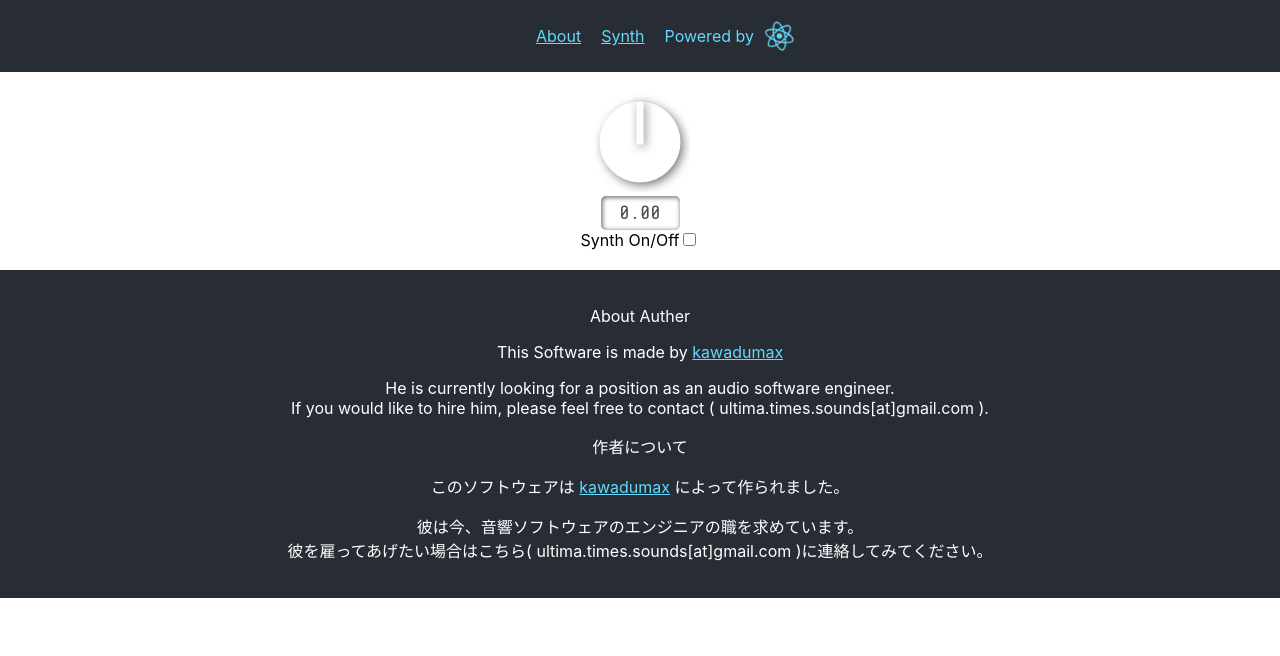
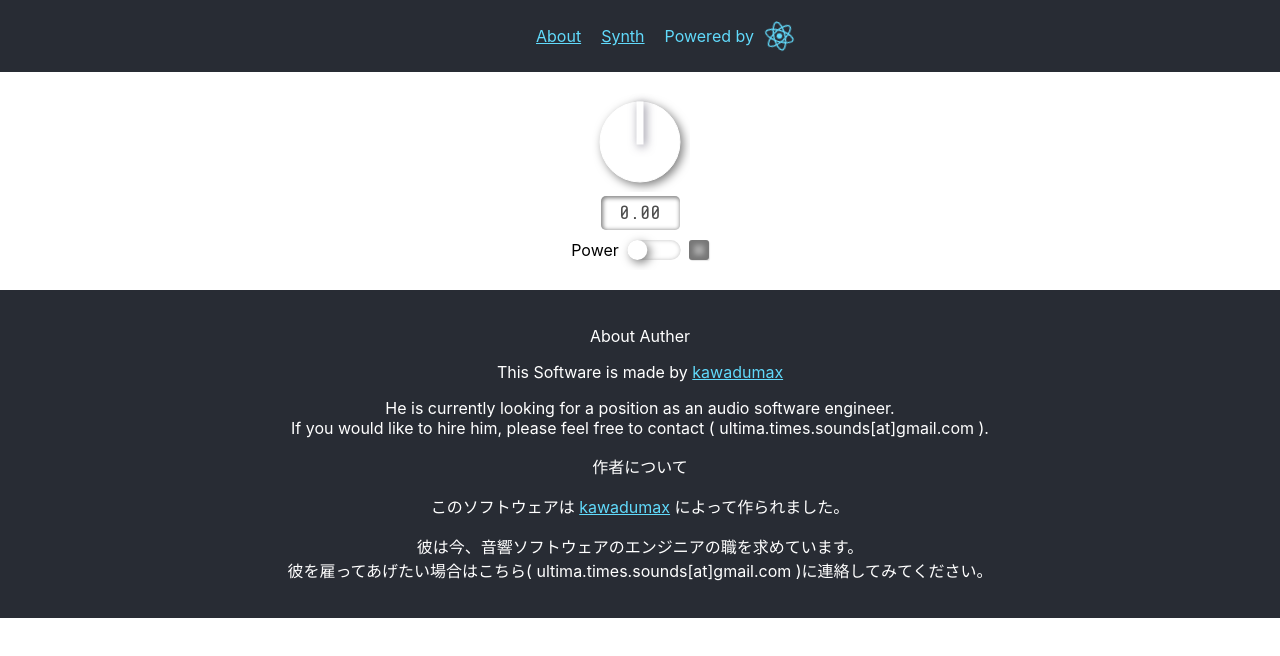
Before and after one commit to kawadumax/WebAudioSynthesizer, a React (Create React App) app: page / in a window 1280 px wide. Shown: the top 656 px of the page. Built offline with nearby package versions, Linux system fonts and the light colour scheme.

Commit message:
パワースイッチコンポーネントを追加

```diff
--- a/src/components/Synth.tsx
+++ b/src/components/Synth.tsx
@@ -1,6 +1,7 @@
 import React, { useEffect, useState } from "react";
 import "@styles/Synth.scss";
 import GainKnob from "@components/controls/GainKnob";
+import PowerToggle from "./controls/PowerToggle";
 
 const Synth = () => {
   // オーディオコンテキストの初期化
@@ -55,13 +56,7 @@ const Synth = () => {
   return (
     <div className="synth" id="synth">
       {audioContext && <GainKnob audioContext={audioContext}></GainKnob>}
-      <label htmlFor="synthToggle">Synth On/Off</label>
-      <input
-        type="checkbox"
-        id="synthToggle"
-        checked={synthEnabled}
-        onChange={handleCheckboxChange}
-      />
+      <PowerToggle></PowerToggle>
     </div>
   );
 };
--- /dev/null
+++ b/src/components/controls/PowerToggle.tsx
@@ -0,0 +1,20 @@
+import React, { useState, useEffect, Component } from "react";
+import Led from "@components/parts/Led";
+import Toggle from "@components/parts/Toggle";
+import "@styles/PowerToggle.scss";
+
+const PowerToggle = () => {
+  const [power, setPower] = useState(false);
+  const handlePower = () => {
+    setPower(!power);
+  };
+  return (
+    <div className="power-toggle">
+      <label>Power</label>
+      <Toggle onToggle={handlePower}></Toggle>
+      <Led className="power-toggle-led" isActive={power}></Led>
+    </div>
+  );
+};
+
+export default PowerToggle;
--- /dev/null
+++ b/src/components/parts/Led.tsx
@@ -0,0 +1,15 @@
+import React from "react";
+import "@styles/Led.scss";
+
+interface Props {
+  className?: string;
+  isActive: boolean;
+}
+
+const Led = ({ className, isActive }: Props) => {
+  return (
+    <i className={className + " " + (isActive ? "led on" : "led off")}></i>
+  );
+};
+
+export default Led;
--- /dev/null
+++ b/src/components/parts/Toggle.tsx
@@ -0,0 +1,76 @@
+import "@styles/Toggle.scss";
+import React, { useState, useRef, useEffect } from "react";
+
+interface ToggleProps {
+  onToggle?: (isChecked: boolean) => void;
+}
+
+const Toggle = ({ onToggle }: ToggleProps) => {
+  const [isChecked, setIsChecked] = useState(true);
+  const animateRef = useRef<SVGAnimateElement>(null);
+
+  useEffect(() => {
+    animateRef.current?.beginElement();
+  }, [isChecked]);
+
+  const handleClick = () => {
+    // console.log("clicked! now :" + isChecked);
+    setIsChecked(!isChecked);
+    if (onToggle) {
+      onToggle(!isChecked);
+    }
+  };
+
+  const height = 40;
+  const width = 100;
+  const radius = height / 4;
+  const initialX = width / 3;
+  const movedX = (2 * width) / 3;
+  return (
+    <svg className="toggle" width={width} height={height} onClick={handleClick}>
+      <rect
+        className="groove"
+        x={width / 3 - radius}
+        y={height / 4}
+        width={width / 3 + radius * 2}
+        height={height / 2}
+        rx={radius}
+        fill="white"
+        filter="url(#drop-shadow-groove)"
+      />
+      <filter
+        x="-20%"
+        y="-20%"
+        width="140%"
+        height="140%"
+        id="drop-shadow-groove"
+      >
+        <feOffset dx="0" dy="0" />
+        <feGaussianBlur stdDeviation="2" result="offset-blur" />
+        <feComposite
+          operator="out"
+          in="SourceGraphic"
+          in2="offset-blur"
+          result="inverse"
+        />
+        <feFlood floodColor="#000" floodOpacity="0.5" result="color" />
+        <feComposite operator="in" in="color" in2="inverse" result="shadow" />
+        <feComposite operator="over" in="shadow" in2="SourceGraphic" />
+      </filter>
+      <circle cx={initialX} cy={height / 2} r={radius} fill="white">
+        <animate
+          ref={animateRef}
+          attributeName="cx"
+          from={isChecked ? movedX : initialX}
+          to={isChecked ? initialX : movedX}
+          dur="0.2s"
+          // begin=
+          fill="freeze"
+          id="move"
+        />
+      </circle>
+    </svg>
+  );
+};
+
+export default Toggle;
--- a/src/styles/Display.scss
+++ b/src/styles/Display.scss
@@ -1,7 +1,6 @@
 @import url("https://fonts.googleapis.com/css2?family=Share+Tech+Mono&display=swap");
 
 .parameter-display {
-  //   filter: drop-shadow(3px 3px 5px rgba(0, 0, 0, 0.5));
   display: block;
   margin: 0 auto;
   padding: 2px;
--- /dev/null
+++ b/src/styles/Led.scss
@@ -0,0 +1,18 @@
+@import "variables";
+
+.led {
+  display: block;
+  width: 20px;
+  height: 20px;
+  border-radius: 3px;
+  &.on {
+    background-color: $primary-color;
+    box-shadow: 0 0 5px 5px rgba($primary-color, 0.3);
+  }
+
+  &.off {
+    background-color: rgba(#555, 0.5);
+    box-shadow: 0 0 5px 5px rgba(black, 0.3) inset,
+      1px 1px 1px rgba(0, 0, 0, 0.1);
+  }
+}
--- /dev/null
+++ b/src/styles/PowerToggle.scss
@@ -0,0 +1,12 @@
+.power-toggle {
+  display: flex;
+  justify-content: center;
+  align-items: center;
+
+  .power-toggle-led {
+    margin-left: -15px;
+  }
+  label {
+    margin-right: -15px;
+  }
+}
--- /dev/null
+++ b/src/styles/Toggle.scss
@@ -0,0 +1,5 @@
+.toggle {
+  circle {
+    filter: drop-shadow(3px 3px 5px rgba(0, 0, 0, 0.5));
+  }
+}
```
